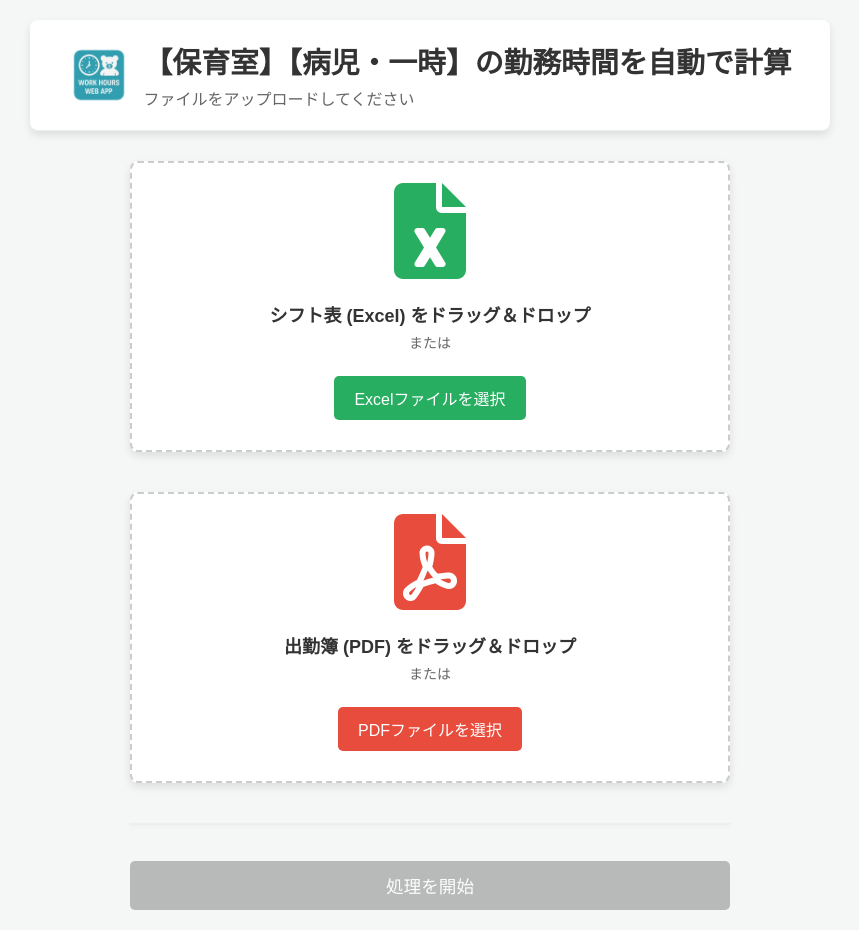
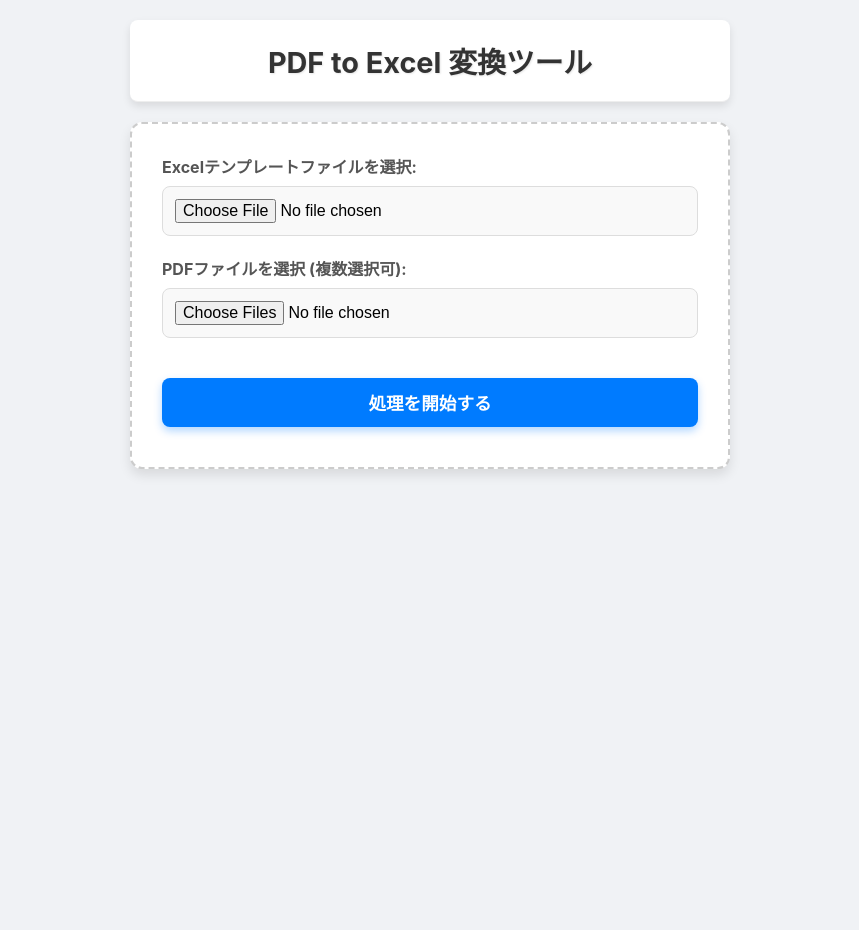
Before and after one commit to kids-masaru/pdfconvert_kaga, a Flask app: page / in a window 1280 px wide. Shown: the whole page, without its empty margins (210-1069 px from the left). After the commit the page ends 475 px from the top, so only its background shows below. Run offline with Flask 2, Linux system fonts and the light colour scheme.

Commit message:
Update index.html

```diff
--- a/templates/index.html
+++ b/templates/index.html
@@ -1,48 +1,198 @@
 <!DOCTYPE html>
-<html lang="ja">
+<html>
 <head>
-    <meta charset="UTF-8">
-    <title>【保育室】【病児・一時】の勤務時間を自動で計算</title>
-    <link rel="stylesheet" href="{{ url_for('static', filename='css/style.css') }}">
-    <link rel="manifest" href="{{ url_for('static', filename='mainifest.json') }}">
-    <link rel="icon" type="image/png" href="{{ url_for('static', filename='icon.png') }}">
-    <link rel="stylesheet" href="https://cdnjs.cloudflare.com/ajax/libs/font-awesome/6.0.0/css/all.min.css" integrity="sha512-9usAa10IRO0HhonpyAIVpjrylPvoDwiPUiKdWk5t3PyolY1cOd4DSE0Ga+ri4AuTroPR5aQvXU9xC6qOPnzFeg==" crossorigin="anonymous" referrerpolicy="no-referrer" />
+    <title>PDF to Excel Converter</title>
+    <link rel="stylesheet" href="/static/css/style.css">
+    <style>
+        /* ローディングオーバーレイのスタイル */
+        .loading-overlay {
+            position: fixed; /* 画面全体に固定 */
+            top: 0;
+            left: 0;
+            width: 100%;
+            height: 100%;
+            background-color: rgba(0, 0, 0, 0.6); /* 半透明の黒背景 */
+            display: flex; /* Flexboxで中央配置 */
+            justify-content: center;
+            align-items: center;
+            z-index: 1000; /* 他の要素の上に表示 */
+            color: white; /* テキストの色 */
+            font-size: 1.3em; /* テキストサイズ */
+            flex-direction: column; /* 縦方向に要素を並べる */
+            gap: 20px; /* 要素間のスペース */
+            padding: 20px; /* 内側の余白 */
+            box-sizing: border-box; /* パディングを幅に含める */
+            text-align: center; /* テキスト中央揃え */
+        }
+
+        /* スピナーのスタイル */
+        .spinner {
+            border: 6px solid rgba(255, 255, 255, 0.3); /* 薄い灰色の円 */
+            border-top: 6px solid #fff; /* 白いトップボーダーで回転を表現 */
+            border-radius: 50%; /* 円形にする */
+            width: 60px; /* 幅 */
+            height: 60px; /* 高さ */
+            animation: spin 1s linear infinite; /* 1秒で1回転するアニメーション */
+            box-shadow: 0 0 15px rgba(255, 255, 255, 0.5); /* 軽い影 */
+        }
+
+        /* スピナーのアニメーション */
+        @keyframes spin {
+            0% { transform: rotate(0deg); }
+            100% { transform: rotate(360deg); }
+        }
+
+        /* その他のスタイル調整 */
+        body {
+            font-family: 'Inter', sans-serif; /* フォントの指定 */
+            background-color: #f0f2f5; /* 背景色 */
+            display: flex;
+            flex-direction: column;
+            align-items: center;
+            min-height: 100vh; /* 画面いっぱいに広げる */
+            margin: 0;
+            padding: 20px;
+            box-sizing: border-box;
+        }
+
+        .header {
+            width: 100%;
+            max-width: 600px;
+            margin-bottom: 20px;
+            text-align: center;
+        }
+
+        .title {
+            color: #333;
+            font-size: 2.2em;
+            margin-bottom: 15px;
+            text-shadow: 1px 1px 2px rgba(0,0,0,0.1);
+        }
+
+        .card {
+            background-color: #ffffff;
+            padding: 30px;
+            border-radius: 12px;
+            box-shadow: 0 6px 12px rgba(0, 0, 0, 0.1);
+            width: 100%;
+            max-width: 600px;
+            box-sizing: border-box;
+            text-align: center;
+        }
+
+        .form-group {
+            margin-bottom: 20px;
+            text-align: left;
+        }
+
+        .form-group label {
+            display: block;
+            margin-bottom: 8px;
+            font-weight: bold;
+            color: #555;
+        }
+
+        .file-input {
+            width: 100%;
+            padding: 12px;
+            border: 1px solid #ddd;
+            border-radius: 8px;
+            box-sizing: border-box;
+            font-size: 1em;
+            background-color: #f9f9f9;
+            cursor: pointer;
+        }
+
+        .file-input:focus {
+            outline: none;
+            border-color: #007bff;
+            box-shadow: 0 0 0 3px rgba(0, 123, 255, 0.25);
+        }
+
+        .btn {
+            display: inline-block;
+            padding: 12px 25px;
+            font-size: 1.1em;
+            font-weight: bold;
+            color: #fff;
+            background-color: #007bff;
+            border: none;
+            border-radius: 8px;
+            cursor: pointer;
+            transition: background-color 0.3s ease, transform 0.2s ease, box-shadow 0.2s ease;
+            box-shadow: 0 4px 8px rgba(0, 123, 255, 0.3);
+            text-decoration: none; /* for anchor tags */
+        }
+
+        .btn-process:hover {
+            background-color: #0056b3;
+            transform: translateY(-2px);
+            box-shadow: 0 6px 12px rgba(0, 123, 255, 0.4);
+        }
+
+        .btn-process:active {
+            transform: translateY(0);
+            box-shadow: 0 2px 4px rgba(0, 123, 255, 0.2);
+        }
+
+        .btn-process:disabled {
+            background-color: #cccccc;
+            cursor: not-allowed;
+            box-shadow: none;
+            transform: none;
+        }
+
+        /* エラーページ用のスタイル (既存のstyle.cssと重複しないように注意) */
+        .error-message {
+            color: #dc3545;
+            font-weight: bold;
+            margin-bottom: 20px;
+        }
+    </style>
 </head>
 <body>
     <div class="header">
-        <img src="{{ url_for('static', filename='images/icon.png') }}" alt="ロゴ">
-        <div>
-            <h1 class="title">【保育室】【病児・一時】の勤務時間を自動で計算</h1>
-            <p class="subtitle">ファイルをアップロードしてください</p>
-        </div>
+        <h1 class="title">PDF to Excel 変換ツール</h1>
+    </div>
+    <div class="card">
+        <form id="uploadForm" action="/upload_and_process" method="post" enctype="multipart/form-data">
+            <div class="form-group">
+                <label for="excelFile">Excelテンプレートファイルを選択:</label>
+                <input type="file" id="excelFile" name="excel_file" accept=".xls,.xlsx,.xlsm" required class="file-input">
+            </div>
+            <div class="form-group">
+                <label for="pdfFiles">PDFファイルを選択 (複数選択可):</label>
+                <input type="file" id="pdfFiles" name="pdf_files" accept=".pdf" multiple required class="file-input">
+            </div>
+            <button type="submit" id="submitButton" class="btn btn-process">処理を開始する</button>
+        </form>
     </div>
 
-    <div id="drop-area-excel" class="card">
-        <div class="upload-area">
-            <div class="upload-icon"><i class="fas fa-file-excel"></i></div> <h2>シフト表 (Excel) をドラッグ＆ドロップ</h2>
-            <p>または</p>
-            <input type="file" id="excel-input" accept=".xls,.xlsx" hidden>
-            <button type="button" class="btn btn-excel" onclick="document.getElementById('excel-input').click()">
-                Excelファイルを選択
-            </button>
-        </div>
+    <div id="loadingOverlay" class="loading-overlay" style="display: none;">
+        <div class="spinner"></div>
+        <p>処理中です。しばらくお待ちください...</p>
+        <p>（ファイルのサイズやサーバーの状況により時間がかかる場合があります）</p>
     </div>
 
-    <div id="drop-area-pdf" class="card" style="margin-top: 20px;">
-        <div class="upload-area">
-            <div class="upload-icon"><i class="fas fa-file-pdf"></i></div> <h2>出勤簿 (PDF) をドラッグ＆ドロップ</h2>
-            <p>または</p>
-            <input type="file" id="pdf-input" accept=".pdf" multiple hidden>
-            <button type="button" class="btn btn-pdf" onclick="document.getElementById('pdf-input').click()">
-                PDFファイルを選択
-            </button>
-        </div>
-    </div>
+    <script>
+        // フォームが送信されたときのイベントリスナー
+        document.getElementById('uploadForm').addEventListener('submit', function() {
+            // ローディングオーバーレイを表示
+            document.getElementById('loadingOverlay').style.display = 'flex';
+            // 処理開始ボタンを無効化し、テキストを変更
+            document.getElementById('submitButton').disabled = true;
+            document.getElementById('submitButton').textContent = '処理中...';
+        });
 
-    <ul id="file-list" class="file-list"></ul>
-
-    <button id="process-btn" class="btn-process">処理を開始</button>
-
-    <script src="{{ url_for('static', filename='js/main.js') }}"></script>
+        // ページが「戻る」ボタンなどでキャッシュから復元された場合に、ローディング状態をリセット
+        // 通常のページ遷移やダウンロードでは不要ですが、堅牢性のため
+        window.addEventListener('pageshow', function(event) {
+            if (event.persisted) { // ページがキャッシュから復元された場合
+                document.getElementById('loadingOverlay').style.display = 'none';
+                document.getElementById('submitButton').disabled = false;
+                document.getElementById('submitButton').textContent = '処理を開始する';
+            }
+        });
+    </script>
 </body>
 </html>
```
